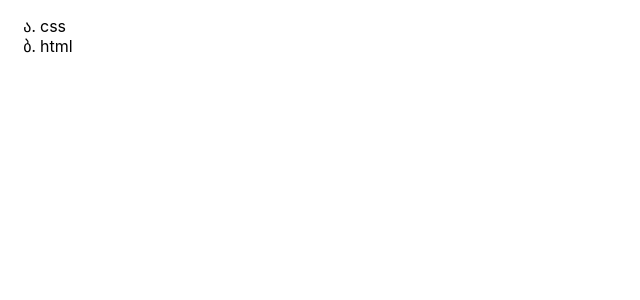
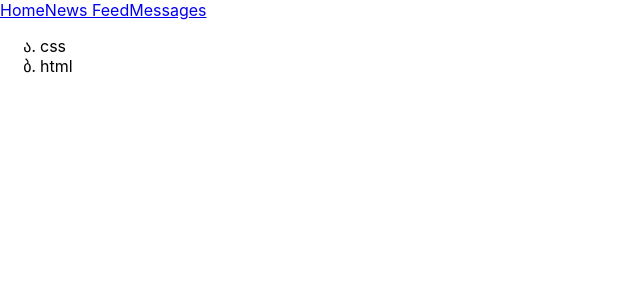
Before and after one commit to Kolamin/ReactKabzda, a React (Create React App) app: page / in a window 1280 px wide. Shown: the top 300 px of the page, without its empty margins (0-640 px from the left). Built offline with nearby package versions, Linux system fonts and the light colour scheme.

Commit message:
continue

```diff
--- a/src/App.js
+++ b/src/App.js
@@ -4,11 +4,14 @@
 
 const App = () => {
   return (
-    <div className="App">
-      <ul>
-        <li>css</li>
-        <li>html</li>
-      </ul>
+    <div>
+      <div><Header /></div>
+      <div className="App">
+        <ul>
+          <li>css</li>
+          <li>html</li>
+        </ul>
+      </div>
     </div>
   );
 };
@@ -16,9 +19,9 @@
 const Header = () => {
   return (
     <div>
-      <a>Home</a>
-      <a>News Feed</a>
-      <a>Messages</a>
+      <a href="#">Home</a>
+      <a href="#">News Feed</a>
+      <a href="#">Messages</a>
     </div>
   );
 };
```
Also changed, not shown: 1 other file (tests, documents, lock files or other folders).
